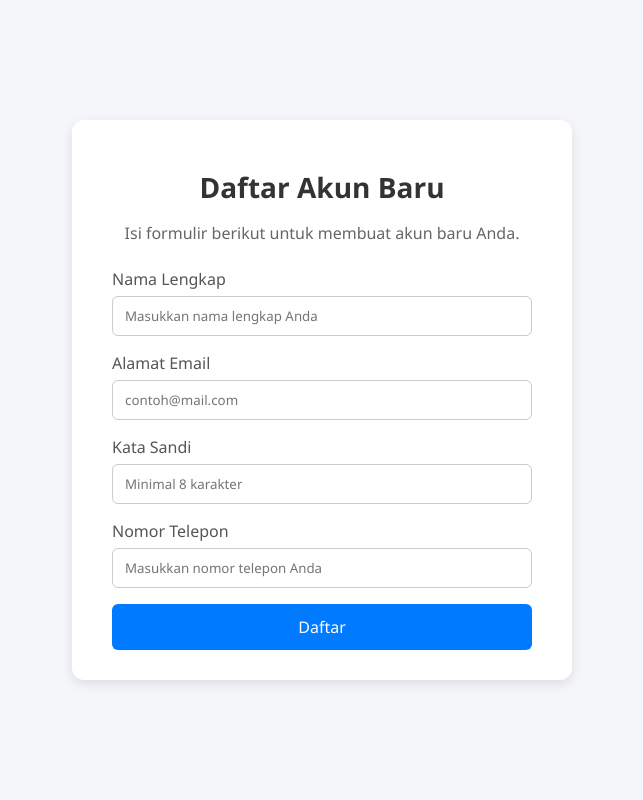
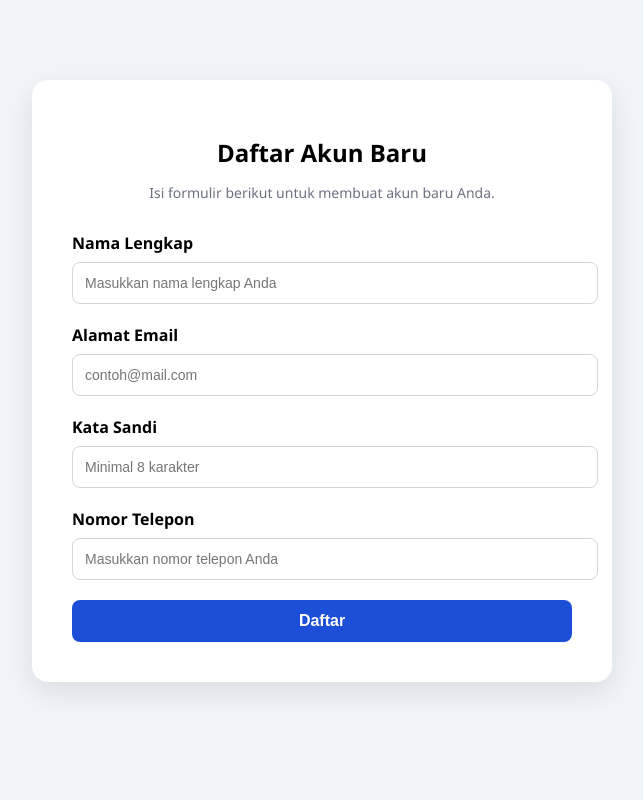
Before and after one commit to AnangNaz/Website-E-Commerce, a PHP site: page /formRegister.php in a window 1280 px wide. Shown: the whole page, without its empty margins (318-961 px from the left). Run offline with PHP 8.4, Linux system fonts and the light colour scheme.

Commit message:
Add files via upload
ubah form regist and style css

```diff
--- a/formRegister.php
+++ b/formRegister.php
@@ -20,127 +20,10 @@ unset($_SESSION['no_telp']);
     <meta charset="UTF-8">
     <meta name="viewport" content="width=device-width, initial-scale=1.0">
     <title>Halaman Registrasi</title>
-    <style>
-        * {
-            box-sizing: border-box;
-            font-family: 'Segoe UI', Tahoma, Geneva, Verdana, sans-serif;
-        }
-
-        body {
-            margin: 0;
-            padding: 0;
-            background: #f4f6f9;
-            display: flex;
-            justify-content: center;
-            align-items: center;
-            min-height: 100vh;
-        }
-
-        main.container {
-            background: #ffffff;
-            padding: 30px 40px;
-            border-radius: 12px;
-            box-shadow: 0 4px 12px rgba(0, 0, 0, 0.1);
-            width: 100%;
-            max-width: 500px;
-        }
-
-        .title {
-            font-size: 28px;
-            margin-bottom: 8px;
-            text-align: center;
-            color: #333;
-        }
-
-        .subtitle {
-            font-size: 16px;
-            text-align: center;
-            color: #666;
-            margin-bottom: 24px;
-        }
-
-        .form-group {
-            margin-bottom: 16px;
-        }
-
-        label {
-            display: block;
-            margin-bottom: 6px;
-            color: #555;
-        }
-
-        input[type="text"],
-        input[type="email"],
-        input[type="password"] {
-            width: 100%;
-            padding: 10px 12px;
-            border: 1px solid #ccc;
-            border-radius: 6px;
-            transition: border 0.2s ease;
-        }
-
-        input:focus {
-            border-color: #007BFF;
-            outline: none;
-        }
-
-        .btn-submit {
-            width: 100%;
-            padding: 12px;
-            background-color: #007BFF;
-            color: white;
-            border: none;
-            border-radius: 6px;
-            font-size: 16px;
-            cursor: pointer;
-            transition: background-color 0.3s ease;
-        }
-
-        .btn-submit:hover {
-            background-color: #0056b3;
-        }
-
-        .message {
-            margin-bottom: 20px;
-            padding: 12px;
-            border-radius: 6px;
-            font-size: 14px;
-        }
-
-        .message.error {
-            background-color: #f8d7da;
-            color: #842029;
-            border: 1px solid #f5c2c7;
-        }
-
-        .message.success {
-            background-color: #d1e7dd;
-            color: #0f5132;
-            border: 1px solid #badbcc;
-        }
-
-        .message ul {
-            margin: 0;
-            padding-left: 20px;
-        }
-
-        @media (max-width: 600px) {
-            main.container {
-                padding: 20px;
-            }
-
-            .title {
-                font-size: 24px;
-            }
-
-            .subtitle {
-                font-size: 14px;
-            }
-        }
-    </style>
+    <link rel="stylesheet" href="style.css">
 </head>
 <body class="register-page">
-    <main class="container" role="main">
+    <main role="main">
         <h1 class="title">Daftar Akun Baru</h1>
         <p class="subtitle">Isi formulir berikut untuk membuat akun baru Anda.</p>
 
@@ -176,7 +59,7 @@ unset($_SESSION['no_telp']);
             <div class="form-group">
                 <label for="password">Kata Sandi</label>
                 <input type="password" id="password" name="password" required
-                       aria-required="true" aria-invalid="<?= !empty($error) && empty($password) ? 'true' : 'false' ?>"
+                       aria-required="true"
                        placeholder="Minimal 8 karakter">
             </div>
             <div class="form-group">
@@ -187,7 +70,7 @@ unset($_SESSION['no_telp']);
                        placeholder="Masukkan nomor telepon Anda">
             </div>
 
-            <button type="submit" class="btn-submit" aria-label="Daftar akun baru">Daftar</button>
+            <button type="submit" class="button-submit" aria-label="Daftar akun baru">Daftar</button>
         </form>
     </main>
 </body>
--- a/style.css
+++ b/style.css
@@ -96,6 +96,96 @@
   margin-top: 1rem;
 }
 
+body.register-page {
+  font-family: 'Segoe UI', Tahoma, Geneva, Verdana, sans-serif;
+  background-color: #f1f5f9;
+  margin: 0;
+  padding: 0;
+}
+
+/* Gaya untuk form di <main> */
+body.register-page main {
+  max-width: 500px;
+  margin: 80px auto;
+  background-color: #fff;
+  padding: 40px;
+  border-radius: 16px;
+  box-shadow: 0 10px 30px rgba(0, 0, 0, 0.1);
+}
+
+.title {
+  text-align: center;
+  font-size: 24px;
+  font-weight: bold;
+  margin-bottom: 10px;
+}
+
+.subtitle {
+  text-align: center;
+  color: #6b7280;
+  margin-bottom: 30px;
+  font-size: 14px;
+}
+
+.message {
+  padding: 12px;
+  margin-bottom: 20px;
+  border-radius: 6px;
+  font-size: 14px;
+}
+
+.message.error {
+  background-color: #fee2e2;
+  color: #991b1b;
+  border: 1px solid #fca5a5;
+}
+
+.message.success {
+  background-color: #dcfce7;
+  color: #166534;
+  border: 1px solid #86efac;
+}
+
+.form-group {
+  margin-bottom: 20px;
+}
+
+.form-group label {
+  display: block;
+  font-weight: 600;
+  margin-bottom: 8px;
+}
+
+.form-group input {
+  width: 100%;
+  padding: 12px;
+  border: 1px solid #d1d5db;
+  border-radius: 8px;
+  font-size: 14px;
+  outline: none;
+  transition: border-color 0.3s;
+}
+
+.form-group input:focus {
+  border-color: #3b82f6;
+}
+
+.button-submit {
+  width: 100%;
+  padding: 12px;
+  background-color: #1d4ed8;
+  color: white;
+  font-weight: 600;
+  font-size: 16px;
+  border: none;
+  border-radius: 8px;
+  cursor: pointer;
+  transition: background-color 0.3s;
+}
+
+.button-submit:hover {
+  background-color: #2563eb;
+}
 
 
 /*# sourceMappingURL=style.css.map */
```
